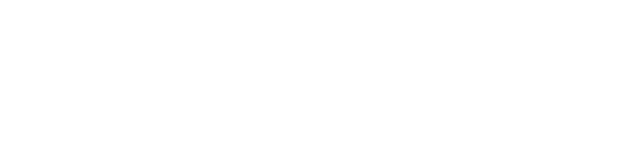
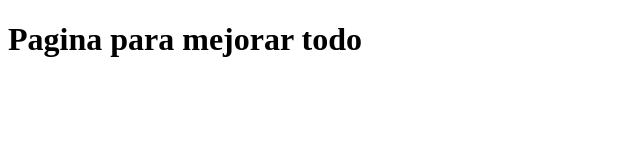
Before and after one commit to jlmd0222/olamundo, a plain HTML site: page index.html in a window 1280 px wide. Shown: the whole page, without its empty margins (0-640 px from the left). Drawn offline with Linux system fonts and the light colour scheme.

Commit message:
Proyecto creado con estructura en index v2

```diff
--- a/index.html
+++ b/index.html
@@ -9,6 +9,6 @@
 		<link rel="shortcut icon" href="images/ico.png">
 	</head>
 	<body>
-
+		<h1> Pagina para mejorar todo </h1>
 	</body>
 </html>
```
